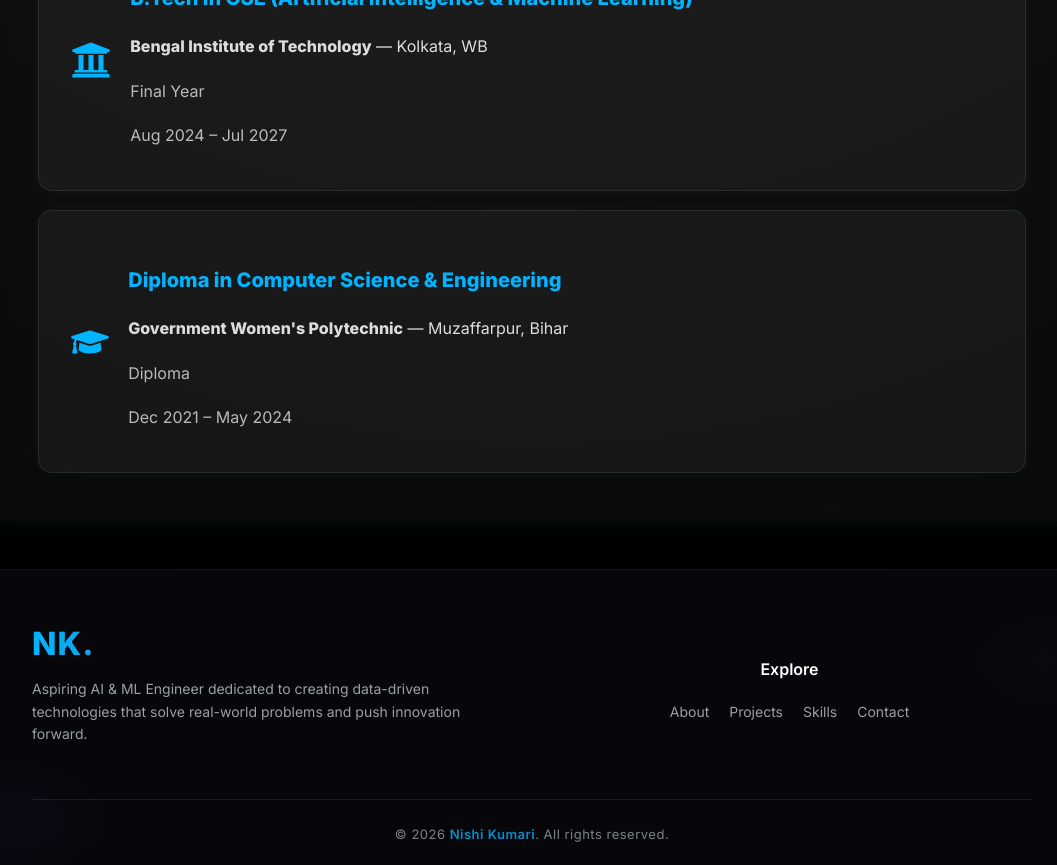
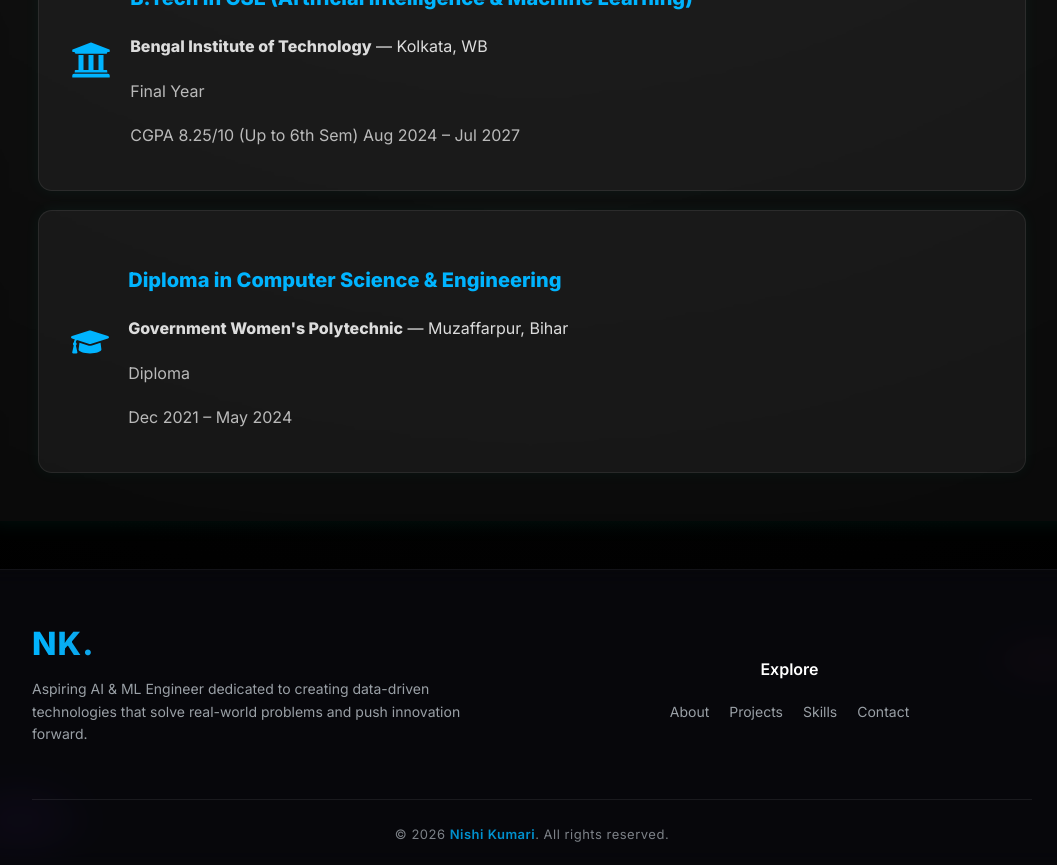
Before and after one commit to NishiKumariPatel/Portfolio_2026, a React (Vite) app: page /about in a window 1280 px wide. Shown: the part 860-1725 px from the top of the page, without its empty margins (108-1165 px from the left). Built offline with nearby package versions, Linux system fonts and the light colour scheme; the HTML template or start-up script is replaced by a standard one.

Commit message:
Update About.jsx

```diff
--- a/src/pages/About.jsx
+++ b/src/pages/About.jsx
@@ -170,7 +170,7 @@ const AboutMe = () => {
                 <p style={{ color: "rgba(255,255,255,0.7)" }}>
                   Final Year
                 </p>
-                <p style={{ color: "rgba(255,255,255,0.7)" }}>Aug 2024 – Jul 2027</p>
+                <p style={{ color: "rgba(255,255,255,0.7)" }}>CGPA 8.25/10 (Up to 6th Sem)       &#9;    Aug 2024 – Jul 2027</p>
               </div>
             </motion.div>
 
```
